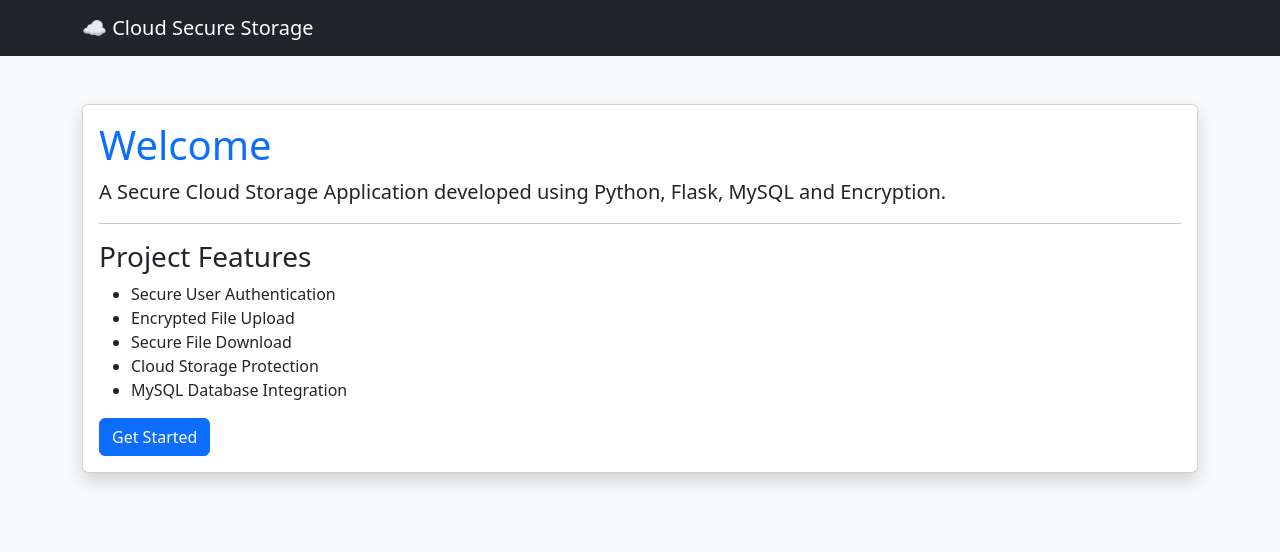
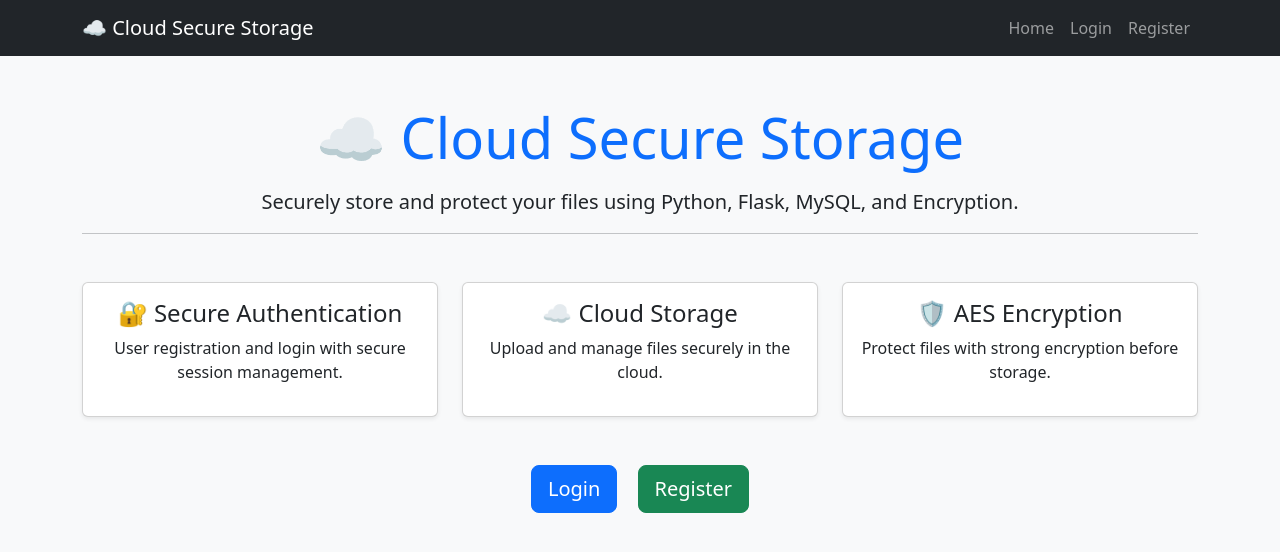
Before and after one commit to pallemthulasiram045-eh/cloud-secure-storage, a Flask app: page / in a window 1280 px wide. Shown: the top 552 px of the page. Run offline with Flask 3, Linux system fonts and the light colour scheme.

Commit message:
Update home page using base template

```diff
--- a/templates/index.html
+++ b/templates/index.html
@@ -1,77 +1,36 @@
-<!DOCTYPE html>
-<html lang="en">
+{% extends "base.html" %}
 
-<head>
+{% block content %}
 
-    <meta charset="UTF-8">
+<div class="text-center">
 
-    <meta name="viewport" content="width=device-width, initial-scale=1.0">
+    <h1 class="display-4 text-primary">
+        ☁️ Cloud Secure Storage
+    </h1>
 
-    <title>Cloud Secure Storage</title>
-
-    <link href="https://cdn.jsdelivr.net/npm/bootstrap@5.3.7/dist/css/bootstrap.min.css" rel="stylesheet">
-
-</head>
-
-<body class="bg-light">
-
-<nav class="navbar navbar-dark bg-dark">
-
-<div class="container">
-
-<a class="navbar-brand" href="#">☁️ Cloud Secure Storage</a>
-
-</div>
-
-</nav>
-
-<div class="container mt-5">
-
-<div class="card shadow">
-
-<div class="card-body">
-
-<h1 class="text-primary">Welcome</h1>
-
-<p class="lead">
-
-A Secure Cloud Storage Application developed using
-
+    <p class="lead mt-3">
+        Securely store and protect your files using
         <strong>Python</strong>,
-
         <strong>Flask</strong>,
-
-<strong>MySQL</strong>
-
-and
-
+        <strong>MySQL</strong>, and
         <strong>Encryption</strong>.
-
     </p>
 
     <hr>
 
-<h3>Project Features</h3>
+    <div class="row mt-5">
 
-<ul>
+        <div class="col-md-4">
 
-<li>Secure User Authentication</li>
+            <div class="card shadow-sm">
 
-<li>Encrypted File Upload</li>
+                <div class="card-body">
 
-<li>Secure File Download</li>
+                    <h4>🔐 Secure Authentication</h4>
 
-<li>Cloud Storage Protection</li>
-
-<li>MySQL Database Integration</li>
-
-</ul>
-
-<a href="#" class="btn btn-primary">
-
-Get Started
-
-</a>
+                    <p>
+                        User registration and login with secure session management.
+                    </p>
 
                 </div>
 
@@ -79,6 +38,56 @@ Get Started
 
         </div>
 
-</body>
+        <div class="col-md-4">
 
-</html>
+            <div class="card shadow-sm">
+
+                <div class="card-body">
+
+                    <h4>☁️ Cloud Storage</h4>
+
+                    <p>
+                        Upload and manage files securely in the cloud.
+                    </p>
+
+                </div>
+
+            </div>
+
+        </div>
+
+        <div class="col-md-4">
+
+            <div class="card shadow-sm">
+
+                <div class="card-body">
+
+                    <h4>🛡️ AES Encryption</h4>
+
+                    <p>
+                        Protect files with strong encryption before storage.
+                    </p>
+
+                </div>
+
+            </div>
+
+        </div>
+
+    </div>
+
+    <div class="mt-5">
+
+        <a href="/login" class="btn btn-primary btn-lg me-3">
+            Login
+        </a>
+
+        <a href="/register" class="btn btn-success btn-lg">
+            Register
+        </a>
+
+    </div>
+
+</div>
+
+{% endblock %}
```
Lines whose indentation alone changed are shown as unchanged.
